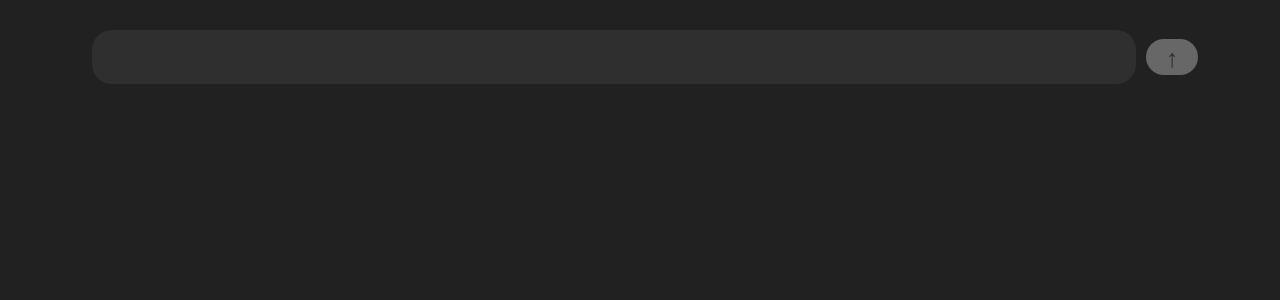
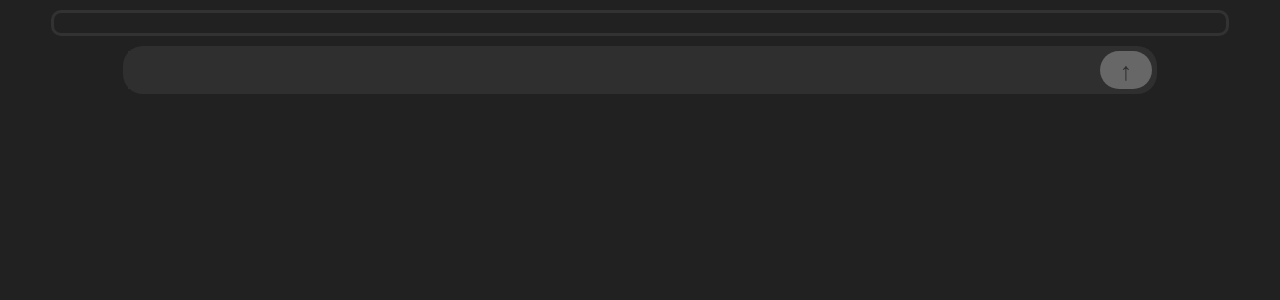
Before and after one commit to shtras/llm-wrapper, a React (Create React App) app: page / in a window 1280 px wide. Shown: the top 300 px of the page. Built offline with nearby package versions, Linux system fonts and the light colour scheme.

Commit message:
Small redesign

```diff
--- a/src/App.css
+++ b/src/App.css
@@ -2,15 +2,29 @@ body {
   background-color: #212121;
 }
 
+div {
+  //border: #ececec solid 1px;
+}
+div.message {
+  display: flex;
+}
+
+div.role-name {
+  padding: 10px;
+}
+
 div.messages {
-  width: 80%;
+  width: 90%;
   padding: 10px;
-  font: 25px "Segoe UI", sans-serif;
-  color: #ececec;
+  font: 21px "Segoe UI", sans-serif;
+  color: #e0e0e0;
   line-height: 1.5;
   tab-size: 4;
-  border-radius: 20px;
+  border-radius: 10px;
   margin: auto;
+  border: #323232 3px solid;
+  margin-bottom: 10px;
+  margin-top: 10px;
 }
 
 .App {
@@ -18,32 +32,37 @@ div.messages {
   width: 100%;
 }
 
-p {
+div.bubble {
   background-color: #323232;
   padding: 10px;
+  padding-left: 30px;
+  padding-right: 30px;
   border-radius: 10px;
+  margin-bottom: 20px;
 }
 
-p.user {
-  text-align: right;
-  width: 80%;
-  margin-left: 20%;
-}
-
-p.assistant {
+div.Chat {
   text-align: left;
   width: 80%;
 }
 
+div.User {
+  text-align: left;
+  width: 90%;
+  margin-left: 10%;
+}
+
 input.prompt {
   background-color: #2f2f2f;
-  width: 80%;
-  font: 25px "Segoe UI", sans-serif;
-  color: #ececec;
-  padding: 10px;
-  border-radius: 20px;
-  margin: 10px;
+  font: 21px "Segoe UI", sans-serif;
+  color: #acacac;
   border-width: 0;
+  padding: 5px;
+  flex-grow: 2;
+}
+
+input:focus {
+  outline: none;
 }
 
 button.send {
@@ -55,3 +74,16 @@ button.send {
   border-radius: 30px;
   background-color: #676767;
 }
+
+form {
+  display: flex;
+  flex-direction: row;
+  width: 80%;
+  /* This bit draws the box around it */
+  background-color: #2f2f2f;
+  padding: 10px;
+  border-radius: 20px;
+  margin: auto;
+  border-width: 0;
+  padding: 5px;
+}
--- a/src/App.js
+++ b/src/App.js
@@ -1,13 +1,10 @@
 import { useEffect, useRef, useState } from "react";
 import "./App.css";
 
-function Message(props) {
-  const role = props.message.role === "user" ? "User" : "Chat";
+function Content(props) {
   return (
-    <>
-      <p className={props.message.role}>
-        {role}:{" "}
-        {props.message.content.split("\n").map((i) => {
+    <div className={props.className}>
+      {props.content.split("\n").map((i) => {
         return (
           <>
             {i}
@@ -15,9 +12,28 @@ function Message(props) {
           </>
         );
       })}
-      </p>
-    </>
+    </div>
   );
+}
+
+function Message(props) {
+  const role = props.message.role === "user" ? "User" : "Chat";
+  const className = `bubble ${role}`;
+  if (role == "User") {
+    return (
+      <div className="message">
+        <Content content={props.message.content} className={className} />
+        <div className="role-name">{role}</div>
+      </div>
+    );
+  } else {
+    return (
+      <div className="message">
+        <div className="role-name">{role}</div>
+        <Content content={props.message.content} className={className} />
+      </div>
+    );
+  }
 }
 
 function ChatWindow(props) {
```
Lines whose indentation alone changed are shown as unchanged.
